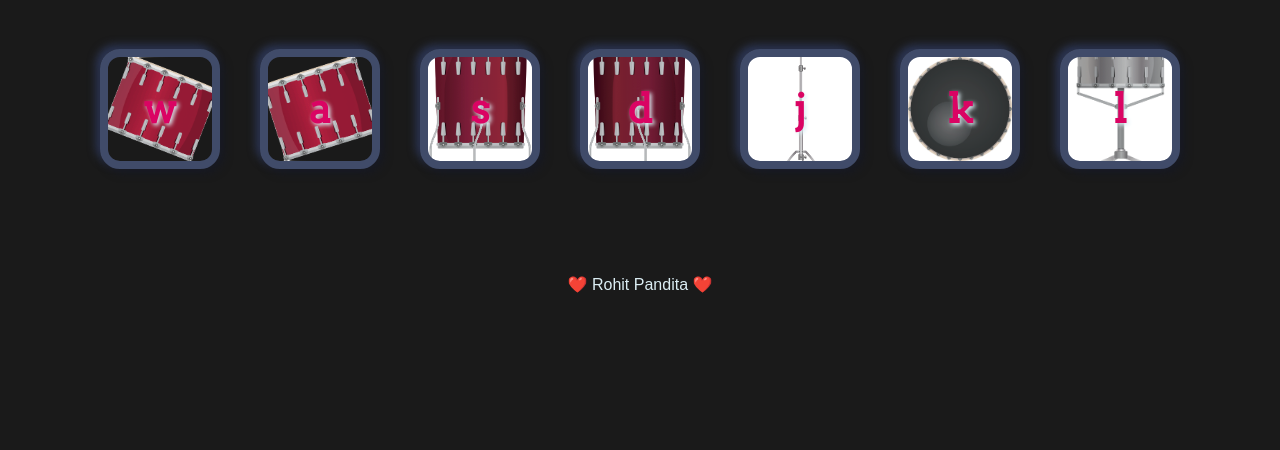
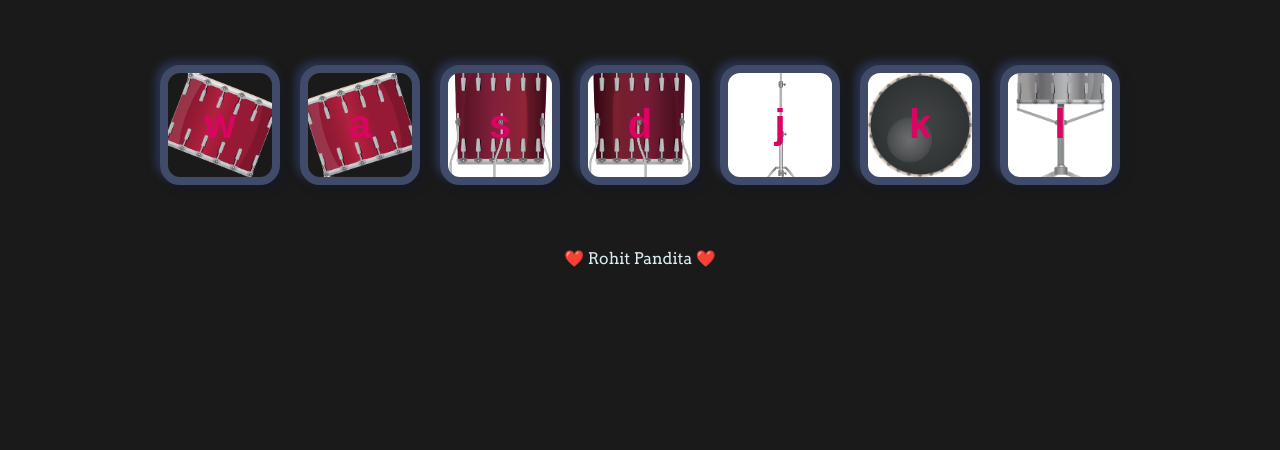
Before and after one commit to Rohit-Pandita/Drum_Game, a plain HTML site: page Drum Kit Starting Files/index.html in a window 1280 px wide. Shown: the part 350-800 px from the top of the page. Drawn offline with Linux system fonts and the light colour scheme.

Commit message:
Update styles.css

```diff
--- a/Drum Kit Starting Files/styles.css
+++ b/Drum Kit Starting Files/styles.css
@@ -1,132 +1,66 @@
 body {
   text-align: center;
-  background-color: #1a1a1a ;
+  background: #1a1a1a;
   font-family: "Arvo", cursive;
   margin: 0;
-  padding: 0;
   min-height: 100vh;
   display: flex;
   flex-direction: column;
   justify-content: center;
-  align-items: center;
   color: #DBEDF3;
 }
 
 h1 {
   font-size: 5rem;
-  color: #DBEDF3;
-  font-family: "Arvo", cursive;
   text-shadow: 2px 2px 4px #DA0463;
   margin-bottom: 1rem;
-  letter-spacing: 2px;
-}
-
-footer {
-  color: #DBEDF3;
-  font-family: sans-serif;
-  margin-top: 2rem;
-  font-size: 1rem;
 }
 
 .set {
-  margin: 5% auto;
   display: flex;
   flex-wrap: wrap;
   gap: 20px;
   justify-content: center;
+  margin: 5% auto;
 }
 
 .drum {
-  outline: none;
   border: 8px solid #404B69;
   font-size: 2.5rem;
-  font-family: 'Arvo', cursive;
-  line-height: 2;
   font-weight: 900;
   color: #DA0463;
-  text-shadow: 2px 2px 4px #DBEDF3;
   border-radius: 20px;
-  display: inline-block;
   width: 120px;
   height: 120px;
-  text-align: center;
-  margin: 10px;
   background: linear-gradient(145deg, #2c365e, #232846);
   box-shadow: 4px 4px 8px #171923, -4px -4px 8px #2e3858;
-  transition: all 0.3s ease-in-out;
   cursor: pointer;
+  transition: all 0.3s;
 }
 
-.drum:hover {
-  transform: scale(1.1);
-  box-shadow: 6px 6px 12px #171923, -6px -6px 12px #2e3858;
+.drum:hover { transform: scale(1.1); }
+
+.drum:active, .pressed {
+  box-shadow: inset 4px 4px 8px #171923;
+  background: #283149;
+  transform: scale(0.95);
 }
 
-.drum:active {
-  box-shadow: inset 4px 4px 8px #171923, inset -4px -4px 8px #2e3858;
-  background: #283149;
-  color: #DBEDF3;
-}
-
-.w {
-  background-image: url("images/tom1.png");
-  background-size: cover;
-  background-position: center;
-}
-
-.a {
-  background-image: url("images/tom2.png");
-  background-size: cover;
-  background-position: center;
-}
-
-.s {
-  background-image: url("images/tom3.png");
-  background-size: cover;
-  background-position: center;
-}
-
-.d {
-  background-image: url("images/tom4.png");
-  background-size: cover;
-  background-position: center;
-}
-
-.j {
-  background-image: url("images/crash.png");
-  background-size: cover;
-  background-position: center;
-}
-
-.k {
-  background-image: url("images/kick.png");
-  background-size: cover;
-  background-position: center;
-}
-
-.l {
-  background-image: url("images/snare.png");
-  background-size: cover;
-  background-position: center;
-}
+.w { background: url("images/tom1.png") center/cover; }
+.a { background: url("images/tom2.png") center/cover; }
+.s { background: url("images/tom3.png") center/cover; }
+.d { background: url("images/tom4.png") center/cover; }
+.j { background: url("images/crash.png") center/cover; }
+.k { background: url("images/kick.png") center/cover; }
+.l { background: url("images/snare.png") center/cover; }
 
 .game-over {
-  background-color: red;
-  opacity: 0.9;
+  background: red;
   color: white;
   font-size: 2rem;
   padding: 1rem 2rem;
   border-radius: 10px;
   margin: 20px auto;
-  box-shadow: 0 8px 15px rgba(0, 0, 0, 0.2);
 }
 
-.pressed {
-  box-shadow: 0 4px 8px rgba(0, 0, 0, 0.5);
-  opacity: 0.6;
-  transform: scale(0.95);
-}
-
-.red {
-  color: red;
-}
+.red { color: red; }
```
